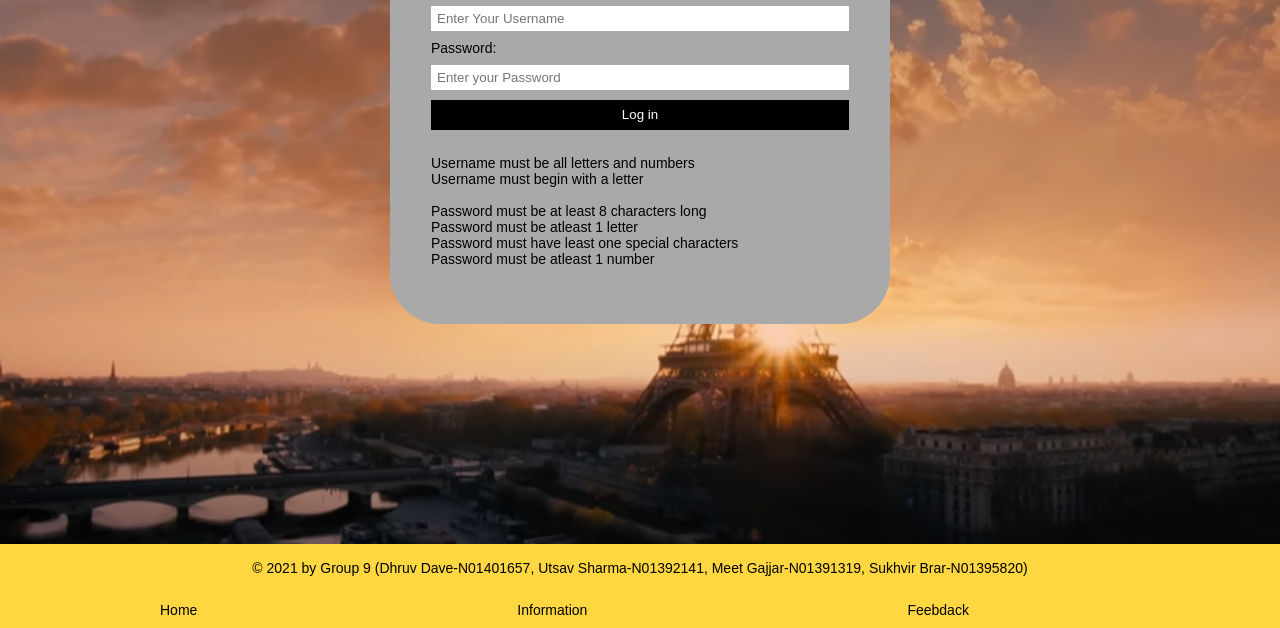
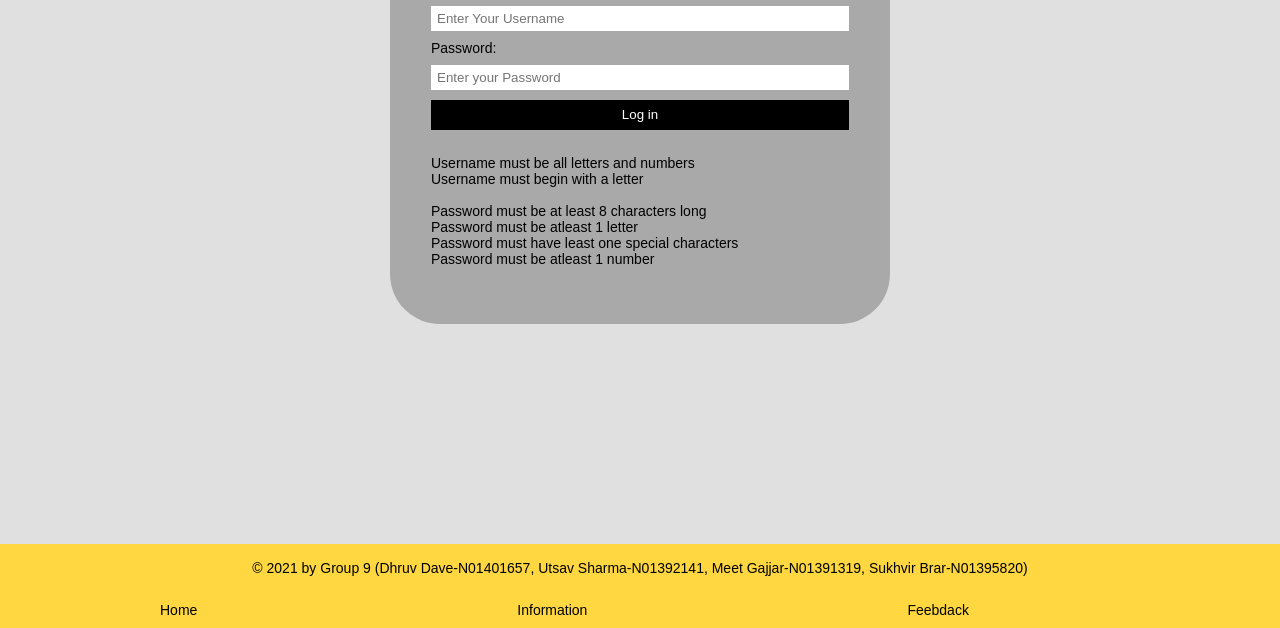
Before and after one commit to MeetGajjar1319/Toronto_website, a plain HTML site: page login.html in a window 1280 px wide. Shown: the part 172-800 px from the top of the page. Drawn offline with Linux system fonts and the light colour scheme; a script that the page names is missing.

Commit message:
Update login.css

```diff
--- a/login.css
+++ b/login.css
@@ -9,7 +9,7 @@
     font-size: 14px;
         margin: 0;
         padding: 0;
-        background: url(pic.PNG);
+        background: rgb(224, 224, 224);
         background-size: cover;
         background-position: center;
         /* background: rgba(0, 0, 0, 0.7) url('pic.PNG'); */
```
